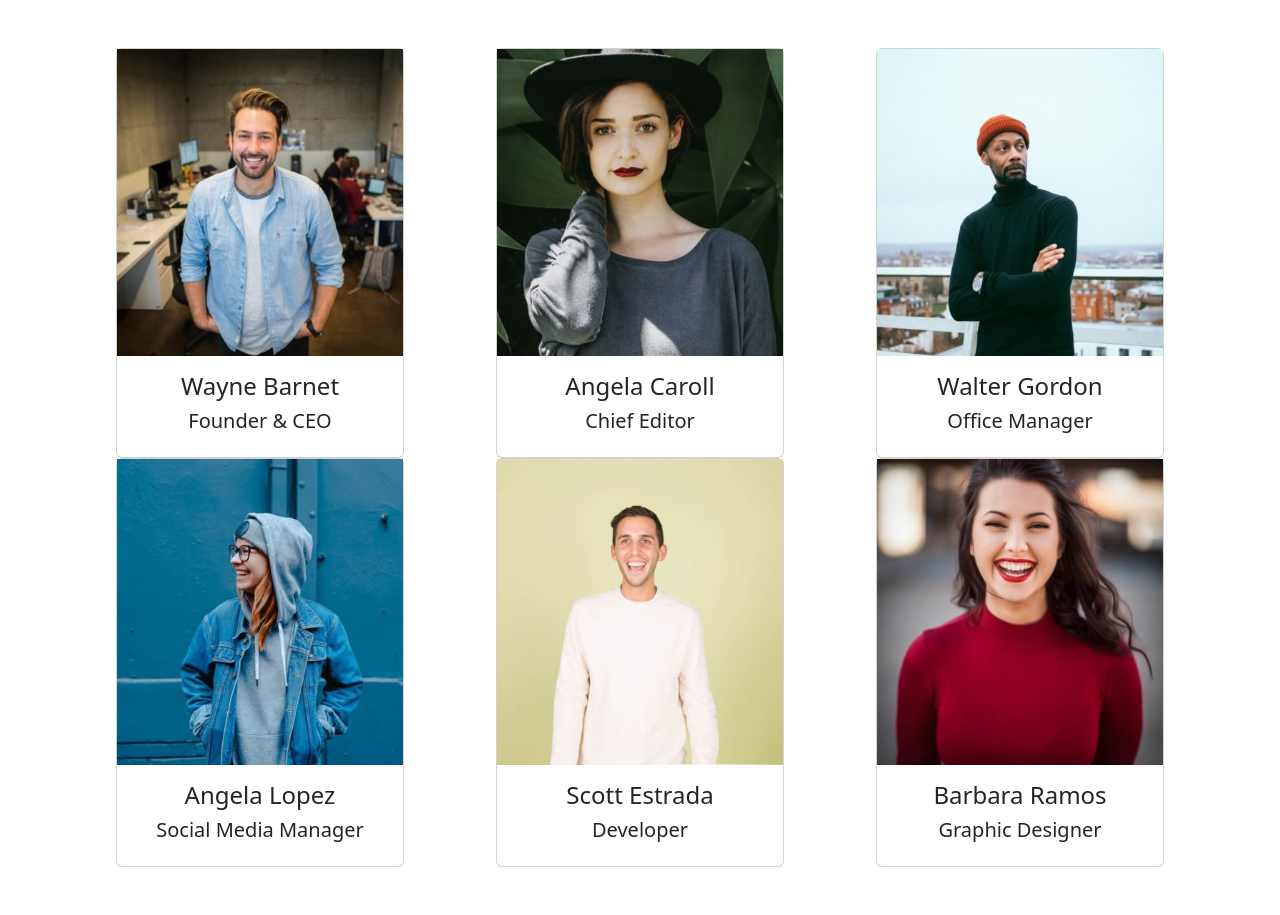
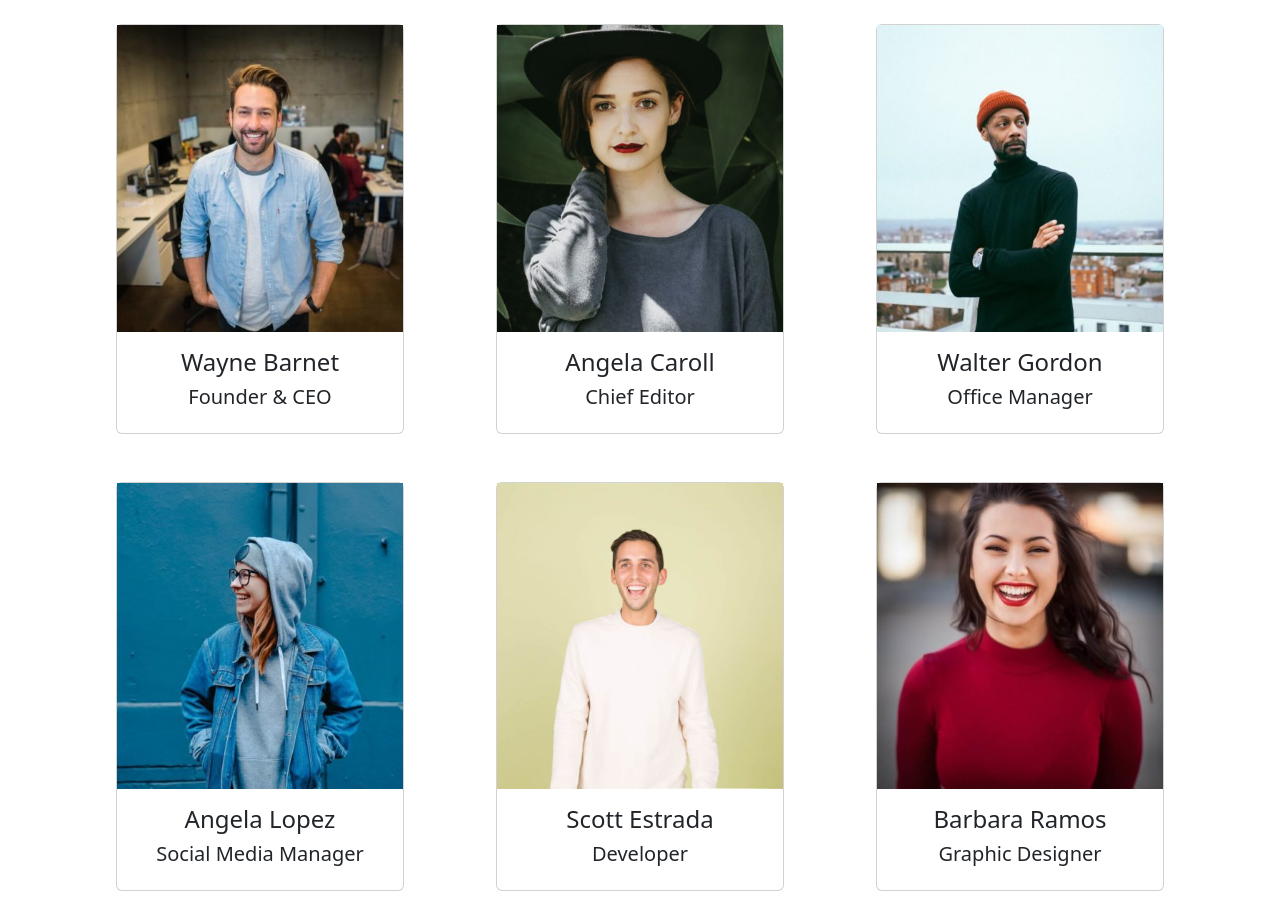
Before and after one commit to Vergefio/js-our-team, a plain HTML site: page milestone3/index.html in a window 1280 px wide. Drawn offline with nearby package versions, Linux system fonts and the light colour scheme.

Commit message:
add p-4 alla col

```diff
--- a/milestone3/index.html
+++ b/milestone3/index.html
@@ -14,7 +14,7 @@
   </head>
 
   <body>
-    <div class="container py-5">
+    <div class="container">
       <div class="row">
         <!-- <div class="col-4">
           <div class="card" style="width: 18rem;">
--- a/milestone3/js/script.js
+++ b/milestone3/js/script.js
@@ -41,7 +41,7 @@ const team = [
 
 for (let member of team) {
   let card = `
-  <div class="col-4 d-flex justify-content-center text-center">
+  <div class="col-4 d-flex justify-content-center text-center p-4">
     <div class="card" style="width: 18rem;">
       <img src="${member.img}" alt="">
       <div class="card-body">
```
